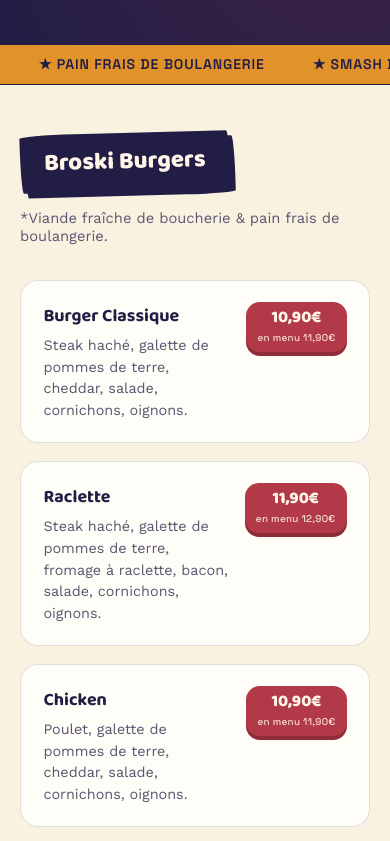
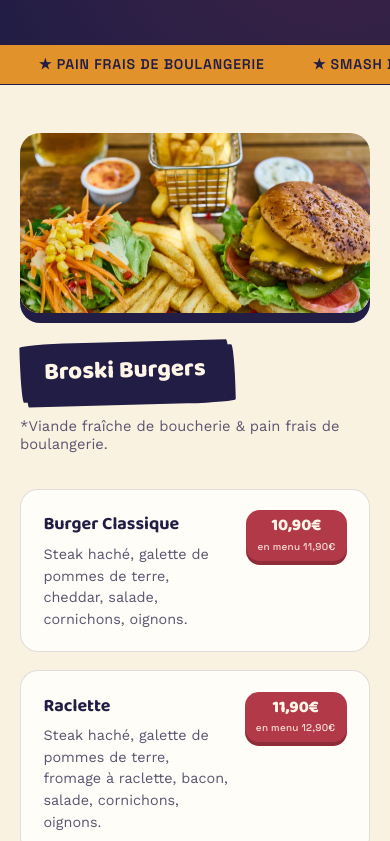
Before and after one commit to babycreativ-web/broski-food, a plain HTML site: page index.html in a window 390 px wide. Shown: the part 980-1821 px from the top of the page. Drawn offline with nearby package versions, Linux system fonts and the light colour scheme.

Commit message:
Add menu photos to each section
Uses free Pexels stock photos as stand-ins per section (burgers, smash, wraps, tacos, crousty, petite faim) until real product photography is available.

```diff
--- a/index.html
+++ b/index.html
@@ -353,6 +353,14 @@
     color:var(--text-muted);
     max-width:42ch;
   }
+  .section-banner{
+    width:100%;
+    height:clamp(180px, 32vw, 320px);
+    object-fit:cover;
+    border-radius:20px;
+    margin-bottom:1.8rem;
+    box-shadow:0 10px 0 var(--shadow-ink);
+  }
 
   .card-grid{
     display:grid;
@@ -579,6 +587,7 @@
 
   <section class="menu-section" id="burgers">
     <div class="wrap">
+      <img class="section-banner" src="photos/burgers.jpg" alt="Burger Broski Food servi avec des frites" loading="lazy">
       <div class="section-head">
         <span class="badge navy">Broski Burgers</span>
         <p class="section-note">*Viande fraîche de boucherie &amp; pain frais de boulangerie.</p>
@@ -618,6 +627,7 @@
 
   <section class="menu-section alt" id="smash">
     <div class="wrap">
+      <img class="section-banner" src="photos/smash.jpg" alt="Steak smashé grillé sur plancha" loading="lazy">
       <div class="section-head">
         <span class="badge red">Smash Burger</span>
         <p class="section-note">*Viande fraîche de boucherie, steaks smashés minute.</p>
@@ -650,6 +660,7 @@
 
   <section class="menu-section" id="sandwichs">
     <div class="wrap">
+      <img class="section-banner" src="photos/wraps.jpg" alt="Wrap Broski Food et frites" loading="lazy">
       <div class="section-head">
         <span class="badge navy">Sandwich &amp; Wrap</span>
       </div>
@@ -695,6 +706,7 @@
 
   <section class="menu-section alt" id="tacos">
     <div class="wrap">
+      <img class="section-banner" src="photos/tacos.jpg" alt="Tacos garni de viande et de frites" loading="lazy">
       <div class="section-head">
         <span class="badge red">Tacos</span>
       </div>
@@ -731,6 +743,7 @@
 
   <section class="menu-section" id="crousty">
     <div class="wrap">
+      <img class="section-banner" src="photos/crousty.jpg" alt="Tenders et frites croustillantes avec sauces" loading="lazy">
       <div class="section-head">
         <span class="badge navy">Crousty</span>
         <p class="section-note">Servis en bol, croustillants et généreux.</p>
@@ -754,6 +767,7 @@
 
   <section class="menu-section alt" id="petite-faim">
     <div class="wrap">
+      <img class="section-banner" src="photos/petite-faim.jpg" alt="Frites au cheddar et au bacon" loading="lazy">
       <div class="section-head">
         <span class="badge red">Kids &amp; Petite Faim</span>
       </div>
```
Also changed, not shown: photos/burgers.jpg (added), photos/crousty.jpg (added), photos/petite-faim.jpg (added), photos/smash.jpg (added), photos/tacos.jpg (added), photos/wraps.jpg (added), 1 other file.
